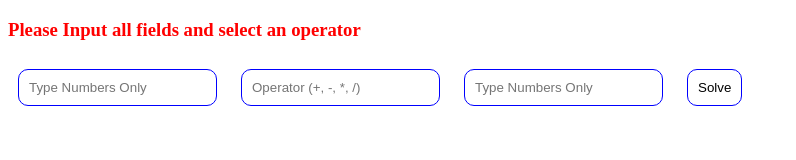
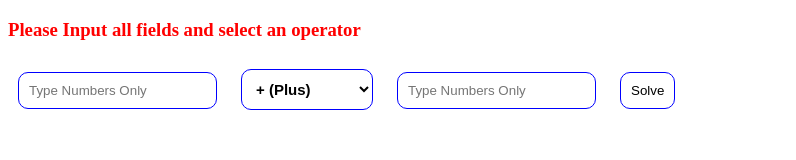
Before and after one commit to UncleDreamy/Intro-to-JS-Operators, a plain HTML site: page calcultorwinputs.html in a window 1280 px wide. Shown: the whole page, without its empty margins (0-796 px from the left). Drawn offline with Linux system fonts and the light colour scheme.

Commit message:
Updated Input method

```diff
--- a/calcultorwinputs.html
+++ b/calcultorwinputs.html
@@ -6,13 +6,18 @@
     <title>Mini Manual Calculator</title>
     <style>
       input,
-      button {
+      button,
+      select {
         padding: 10px;
         margin: 10px;
         outline: none;
         border-radius: 10px;
         border: 1px solid blue;
         background: none;
+      }
+      select {
+        font-size: 15px;
+        font-weight: bold;
       }
     </style>
   </head>
@@ -30,10 +35,12 @@
       placeholder="Type Numbers Only" />
 
     <!-- select to choose the operator for the calculation -->
-    <input
-      type="text"
-      id="operator"
-      placeholder="Operator (+, -, *, /)" />
+    <select name="" id="operator">
+      <option value="+">+ (Plus)</option>
+      <option value="-">- (Minus)</option>
+      <option value="*">* (Multiplied)</option>
+      <option value="/">/ (Divide)</option>
+    </select>
     <!-- input for the second value -->
     <input
       type="number"
@@ -91,6 +98,8 @@
           let cv1 = Number(num1.value);
           let cv2 = Number(num2.value);
           message.innerText = cv1 / cv2;
+        } else {
+          message.innerText = "Invalid operator! Please use only: +, -, *, /";
         }
       });
     </script>
```
